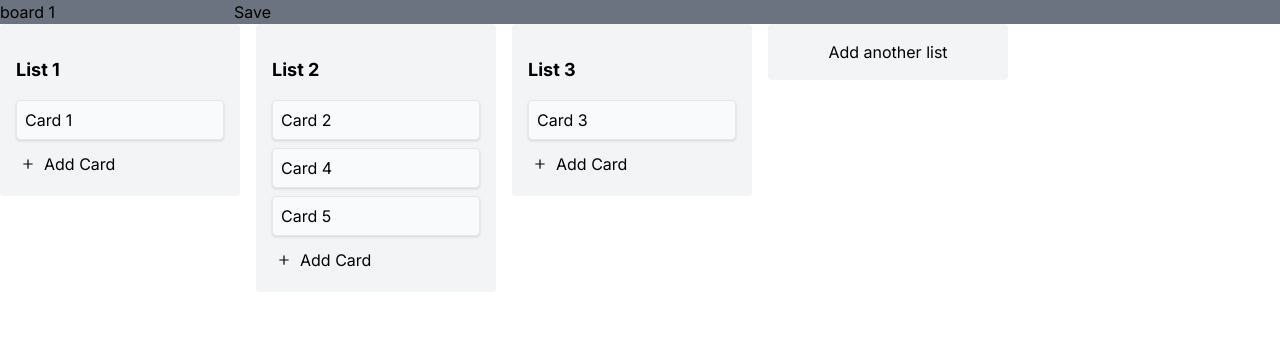
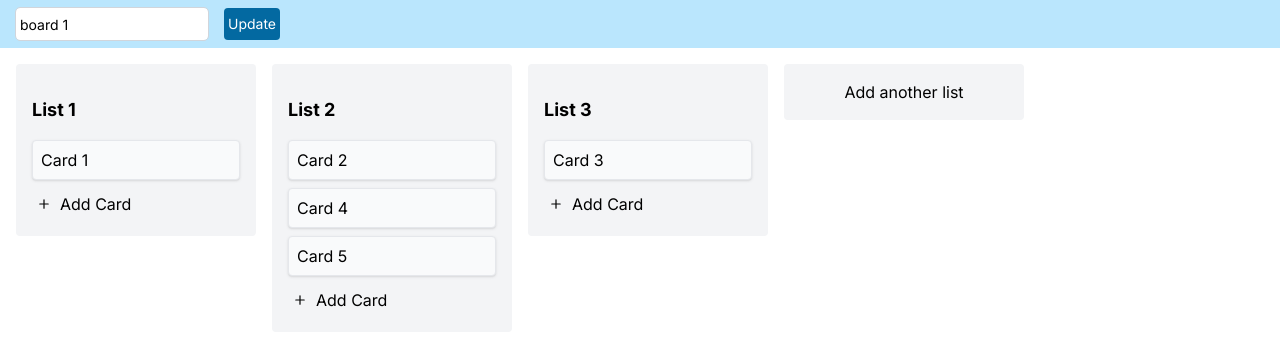
Before and after one commit to juniusfree/treclone, a Next.js app: page /board/1 in a window 1280 px wide. Both pictures are taken after a click on the element "board 1". Shown: the top 346 px of the page. Built offline with nearby package versions, Linux system fonts and the light colour scheme.

Commit message:
ui: update the board header and list container

```diff
--- a/app/components/boardId.tsx
+++ b/app/components/boardId.tsx
@@ -29,7 +29,7 @@ const BoardIdComponent = ({ params }: BoardIdComponentProps) => {
   if (!currentBoard) return null;
   return (
     <BoardIdContext.Provider value={currentBoard}>
-      <div className="flex flex-col w-full overflow-auto">
+      <div className="relative">
         <BoardIdHeaderComponent />
         <DndContextComponent />
       </div>
--- a/app/components/boardIdHeader.tsx
+++ b/app/components/boardIdHeader.tsx
@@ -35,35 +35,42 @@ const BoardIdHeaderComponent = () => {
 
   if (isEditing) {
     return (
-      <div className="bg-gray-500 w-full">
+      <div className="group/header bg-sky-200 w-full flex gap-4 h-12 fixed items-center px-4 z-50">
         <input
-          className="bg-gray-500"
-          type="text"
+          autoFocus
+          className="w-48 outline outline-gray-300 px-1 rounded text-sm h-8"
           value={newTitle}
           onChange={(e) => setNewTitle(e.target.value)}
+          maxLength={20}
         />
-        <button className="bg-gray-500" onClick={handleOnSave}>
-          Save
+        <button
+          onClick={handleOnSave}
+          className={`text-sm h-8 flex items-center p-1 rounded bg-sky-700 text-white hover:bg-sky-900 disabled:bg-gray-300`}
+          disabled={!title}
+        >
+          Update
         </button>
       </div>
     );
   }
 
   return (
-    <div className="group/header bg-gray-500 w-full flex">
-      <p onClick={toggleIsEditing} className="cursor-pointer">
+    <div className="group/header bg-sky-200 w-full flex gap-4 h-12 fixed items-center px-4 z-50">
+      <p onClick={toggleIsEditing} className="cursor-pointer font-semibold">
         {title}
       </p>
+      <div className="flex gap-2">
         <PencilIcon
-        className="h-5 w-5 cursor-pointer hidden group-hover/header:block"
+          className="h-4 w-4 cursor-pointer hidden group-hover/header:block text-sky-900"
           onClick={toggleIsEditing}
         />
         <Link href="/">
           <TrashIcon
-          className="h-5 w-5 cursor-pointer hidden group-hover/header:block"
+            className="h-4 w-4 cursor-pointer hidden group-hover/header:block text-sky-900"
             onClick={handleDelete}
           />
         </Link>
+      </div>
     </div>
   );
 };
--- a/app/components/boardsContext.tsx
+++ b/app/components/boardsContext.tsx
@@ -393,7 +393,7 @@ const BoardsContextComponent = ({
   return (
     <BoardsContext.Provider value={boards}>
       <BoardDispatcherContext.Provider value={dispatch}>
-        <div className="flex gap-4">{children}</div>
+        {children}
       </BoardDispatcherContext.Provider>
     </BoardsContext.Provider>
   );
--- a/app/components/dndContext.tsx
+++ b/app/components/dndContext.tsx
@@ -98,7 +98,7 @@ const DndContextComponent = () => {
       sensors={sensors}
     >
       <SortableContext items={listsData}>
-        <div className="flex w-fit items-start gap-4">
+        <div className="flex w-fit items-start gap-4 overflow-x-scroll pt-16 px-4 z-10">
           {listsData?.map(({ id, ...props }) => (
             <ListDroppableComponent key={id} id={id} {...props} />
           ))}
```
Lines whose indentation alone changed are shown as unchanged.
